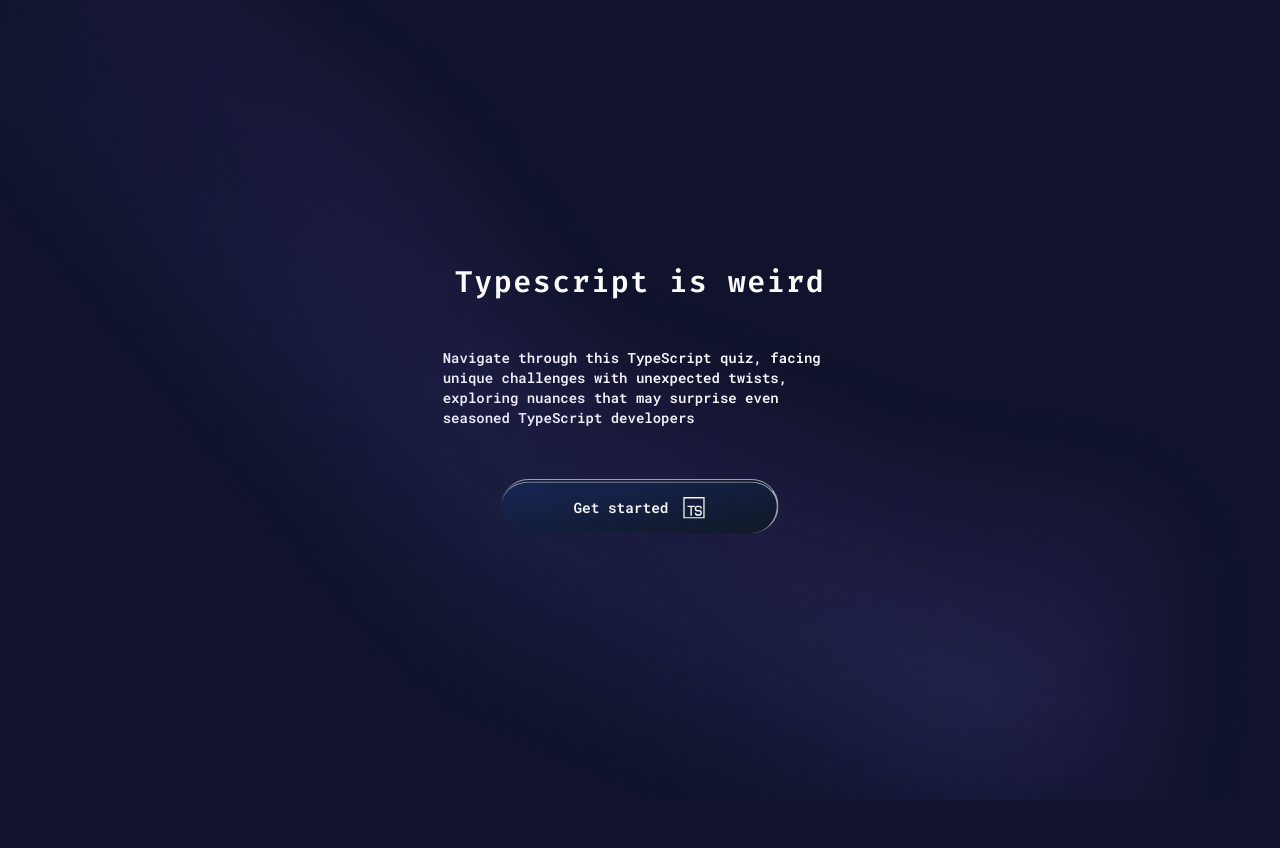
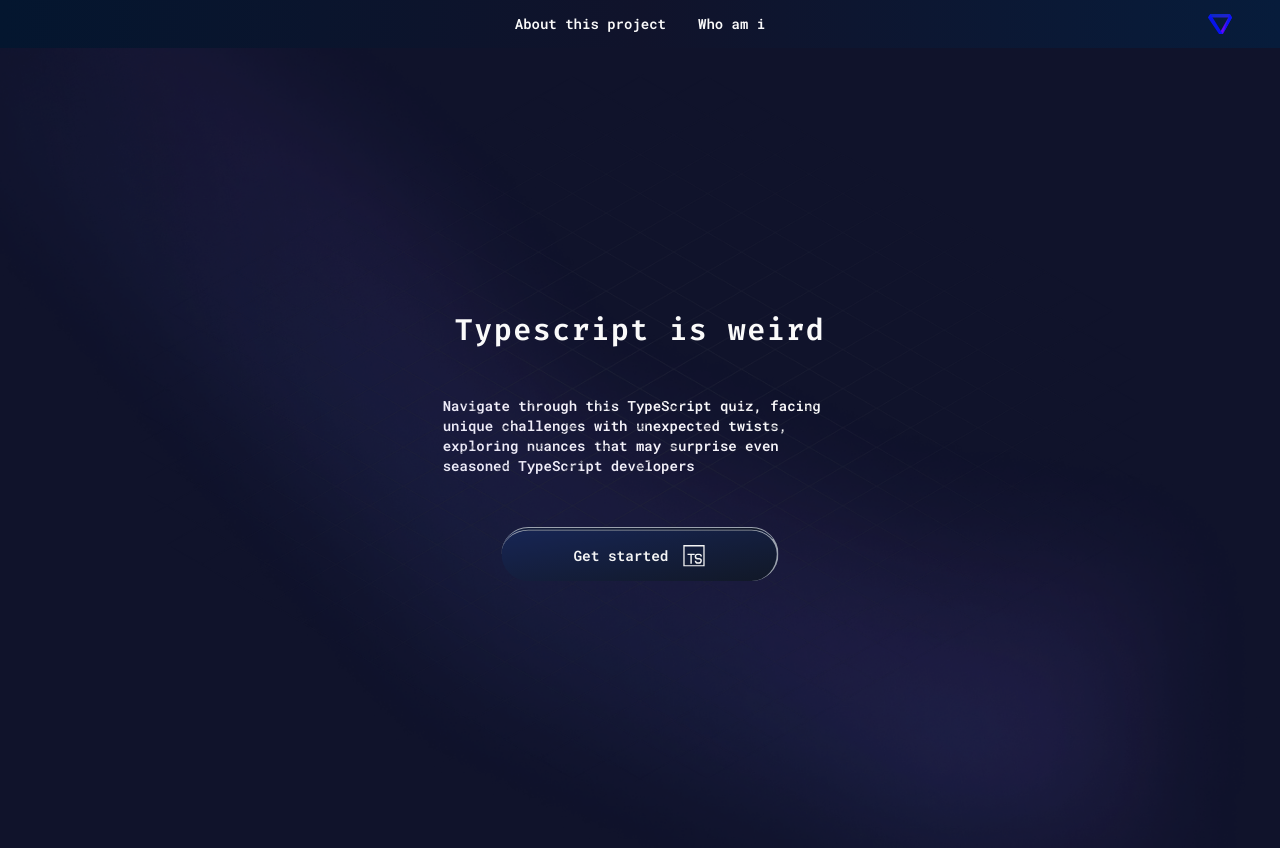
Before and after one commit to alvseven/tsisweird, a Next.js app: page / in a window 1280 px wide. Before the commit the page ends 800 px from the top, so only its background shows below. Built offline with nearby package versions, Linux system fonts and the light colour scheme.

Commit message:
create header

```diff
--- /dev/null
+++ b/src/app/components/Header/index.tsx
@@ -0,0 +1,29 @@
+import Image from "next/image";
+import { TwitterIcon } from "../shared/icons/twitter";
+
+import Logo from "../../../../public/logo.svg"
+import Link from "next/link";
+
+export function Header() {
+    return <header className="w-full h-12 flex items-center justify-center p-4 bg-gradient-to-r from-[#04162f] via-[#10132B] to-[#071c3b] shadow-slate-100 shadow-lg drop-shadow-lg">
+        <nav className="w-full">
+            <ul className="flex items-center justify-center w-full gap-8">
+                <li>
+                    <h4 className='font-roboto-mono text-sm'>About this project</h4>
+                </li>
+                <li>
+                    <h4 className='font-roboto-mono text-sm'>Who am i</h4>
+                </li>
+                <li className="absolute right-12">
+                    <Link href="https://twitter.com/typescripting" target="_blank">
+                        <Image
+                            src={Logo}
+                            alt="sevenalv logo"
+                            height="20"
+                        />
+                    </Link>
+                </li>
+            </ul>
+        </nav>
+    </header>
+}
--- a/src/app/components/shared/Introduction/index.tsx
+++ b/src/app/components/Introduction/index.tsx
@@ -1,4 +1,4 @@
-import { StartButton } from "../../StartButton";
+import { StartButton } from "../StartButton";
 
 export function Introduction() {
     return <div className="flex flex-col items-center justify-center gap-12 w-full">
--- /dev/null
+++ b/src/app/components/shared/icons/twitter.tsx
@@ -0,0 +1,7 @@
+interface TwitterIconProps {
+    className?: string
+}
+
+export function TwitterIcon({ className }: TwitterIconProps) {
+    return <svg className={className} xmlns="http://www.w3.org/2000/svg" width="32" height="32" viewBox="0 0 16 16"><path fill="currentColor" d="M9.294 6.928L14.357 1h-1.2L8.762 6.147L5.25 1H1.2l5.31 7.784L1.2 15h1.2l4.642-5.436L10.751 15h4.05L9.294 6.928ZM7.651 8.852l-.538-.775L2.832 1.91h1.843l3.454 4.977l.538.775l4.491 6.47h-1.843l-3.664-5.28Z" /></svg>
+}
--- a/src/app/page.tsx
+++ b/src/app/page.tsx
@@ -1,17 +1,28 @@
 import Beam from '../../public/beam.png'
+import Grid from '../../public/grid.png'
 import Image from "next/image";
-import { Introduction } from "./components/shared/Introduction";
+import { Introduction } from "./components/Introduction";
+import { Header } from './components/Header';
 
 export default function Home() {
   return (
+    <>
+      <Header />
       <main className='flex w-full relative min-h-screen antialiased overflow-hidden bg-[#10132b]'>
         <Image
           src={Beam}
           alt=""
-        className="absolute opacity-80 top-1/2 left-1/2 max-w-none -translate-x-1/2 -translate-y-1/2"
+          className="absolute opacity-70 top-1/2 left-1/2 max-w-none -translate-x-1/2 -translate-y-1/2"
+          width="1308"
+        />
+        <Image
+          src={Grid}
+          alt=""
+          className="absolute top-1/2 left-1/2 max-w-none -translate-x-1/2 -translate-y-1/2"
           width="1308"
         />
         <Introduction />
       </main>
+    </>
   )
 }
```
Also changed, not shown: public/logo.svg (added). Lines whose indentation alone changed are shown as unchanged.
